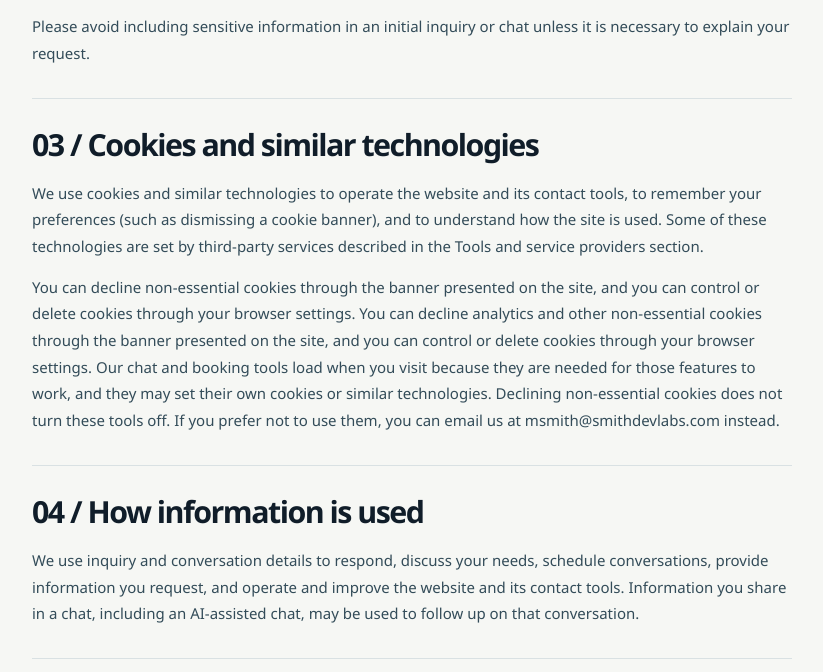
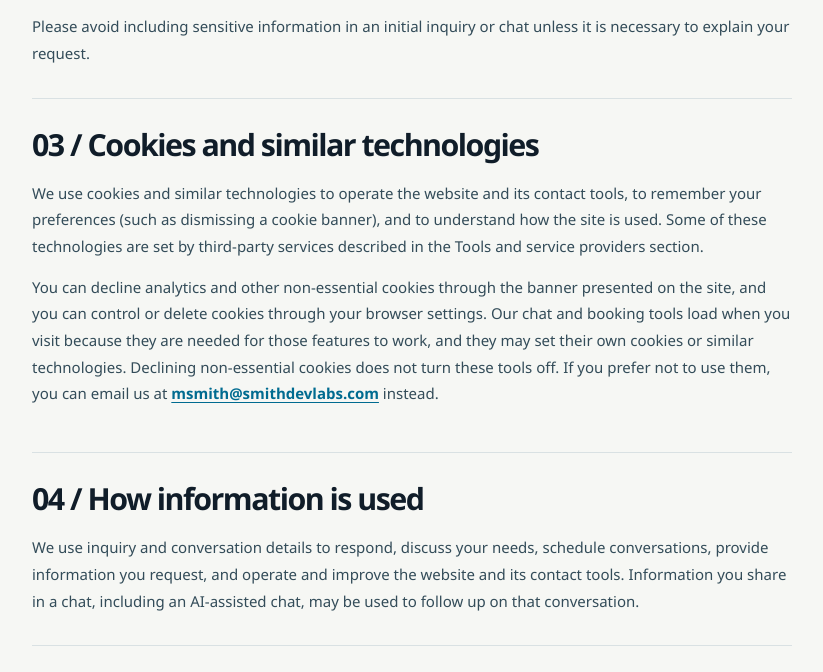
Before and after one commit to MSMITH71910/smith-development-labs-growth, a plain HTML site: page privacy.html in a window 1280 px wide. Shown: the part 1676-2348 px from the top of the page, without its empty margins (228-1051 px from the left). Drawn offline with Linux system fonts and the light colour scheme.

Commit message:
Add sections for Cookies and AI receptionist
Added a new section on cookies and tracking, detailing usage and user control over cookies. Also included a new section on calls and the AI receptionist, explaining recording and transcription practices.

```diff
--- a/privacy.html
+++ b/privacy.html
@@ -81,7 +81,7 @@
       <section class="policy-section" id="about"><h2>01 / Who we are</h2><p>Smith Development Labs, LLC is based in Newtown Square, Pennsylvania. This policy concerns information involved in visiting our website or contacting us about our work. Questions about privacy can be sent to <a href="mailto:msmith@smithdevlabs.com">msmith@smithdevlabs.com</a>.</p></section>
       <section class="policy-section" id="information"><h2>02 / Information involved</h2><p>Depending on how you reach us, information may include:</p><ul><li>Details you provide in an inquiry, such as your name, business, email address, phone number, website, and project details.</li><li>Messages and conversation content you share through website chat or an AI assistant, by email, or during a call inquiry.</li><li>Information you provide when booking a conversation, such as your contact details, selected time, and any notes.</li><li>Technical usage information that the services providing the site or its tools may collect as part of operating them.</li></ul><p>Please avoid including sensitive information in an initial inquiry or chat unless it is necessary to explain your request.</p></section>
       <!-- NEW SECTION: Cookies & tracking -->
-      <section class="policy-section" id="cookies"><h2>03 / Cookies and similar technologies</h2><p>We use cookies and similar technologies to operate the website and its contact tools, to remember your preferences (such as dismissing a cookie banner), and to understand how the site is used. Some of these technologies are set by third-party services described in the Tools and service providers section.</p><p>You can decline non-essential cookies through the banner presented on the site, and you can control or delete cookies through your browser settings. You can decline analytics and other non-essential cookies through the banner presented on the site, and you can control or delete cookies through your browser settings. Our chat and booking tools load when you visit because they are needed for those features to work, and they may set their own cookies or similar technologies. Declining non-essential cookies does not turn these tools off. If you prefer not to use them, you can email us at msmith@smithdevlabs.com instead.</p></section>
+      <section class="policy-section" id="cookies"><h2>03 / Cookies and similar technologies</h2><p>We use cookies and similar technologies to operate the website and its contact tools, to remember your preferences (such as dismissing a cookie banner), and to understand how the site is used. Some of these technologies are set by third-party services described in the Tools and service providers section.</p><p><p>You can decline analytics and other non-essential cookies through the banner presented on the site, and you can control or delete cookies through your browser settings. Our chat and booking tools load when you visit because they are needed for those features to work, and they may set their own cookies or similar technologies. Declining non-essential cookies does not turn these tools off. If you prefer not to use them, you can email us at <a href="mailto:msmith@smithdevlabs.com">msmith@smithdevlabs.com</a> instead.</p></p></section>
       <section class="policy-section" id="use"><h2>04 / How information is used</h2><p>We use inquiry and conversation details to respond, discuss your needs, schedule conversations, provide information you request, and operate and improve the website and its contact tools. Information you share in a chat, including an AI-assisted chat, may be used to follow up on that conversation.</p></section>
       <!-- NEW SECTION: Calls & AI receptionist -->
       <section class="policy-section" id="calls"><h2>05 / Calls and the AI receptionist</h2><p>When you call and our AI receptionist answers, the call is recorded and transcribed. We use the recording, transcript and summary to understand your request, follow up with you, and keep business records. They are stored in our business systems, where we review them and add notes. For calls we take live, we only record if we tell you first and you stay on the call. If you'd prefer not to be recorded, you can email us at <a href="mailto:msmith@smithdevlabs.com">msmith@smithdevlabs.com</a> instead.</p></section>
```
